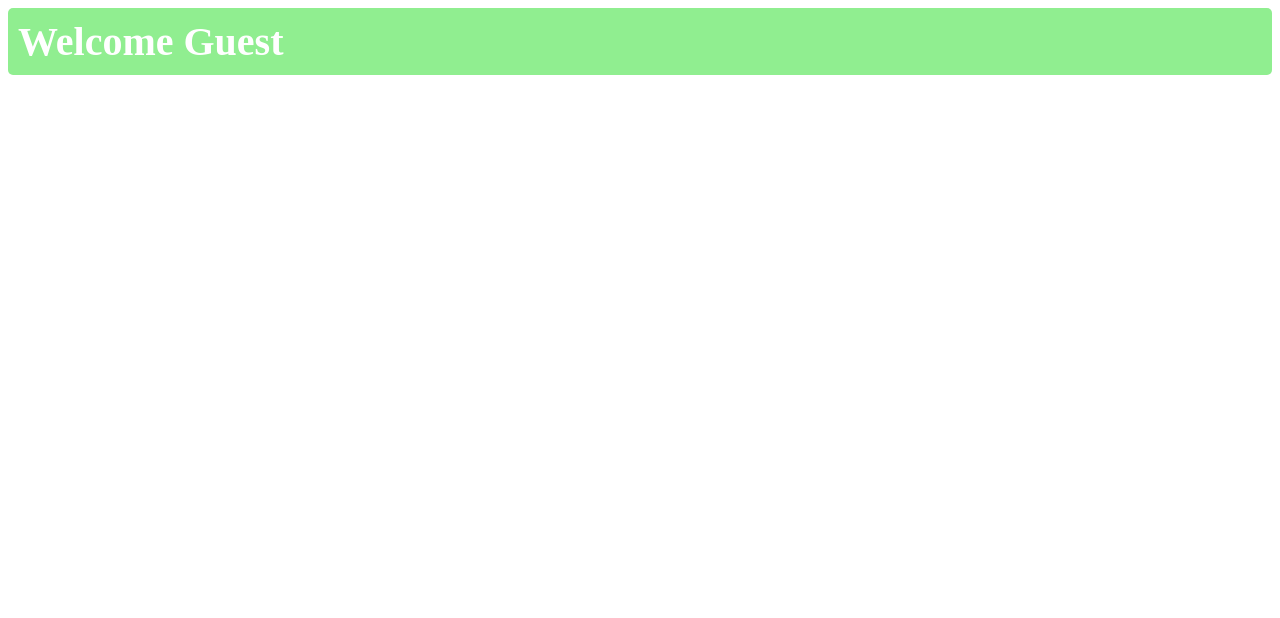
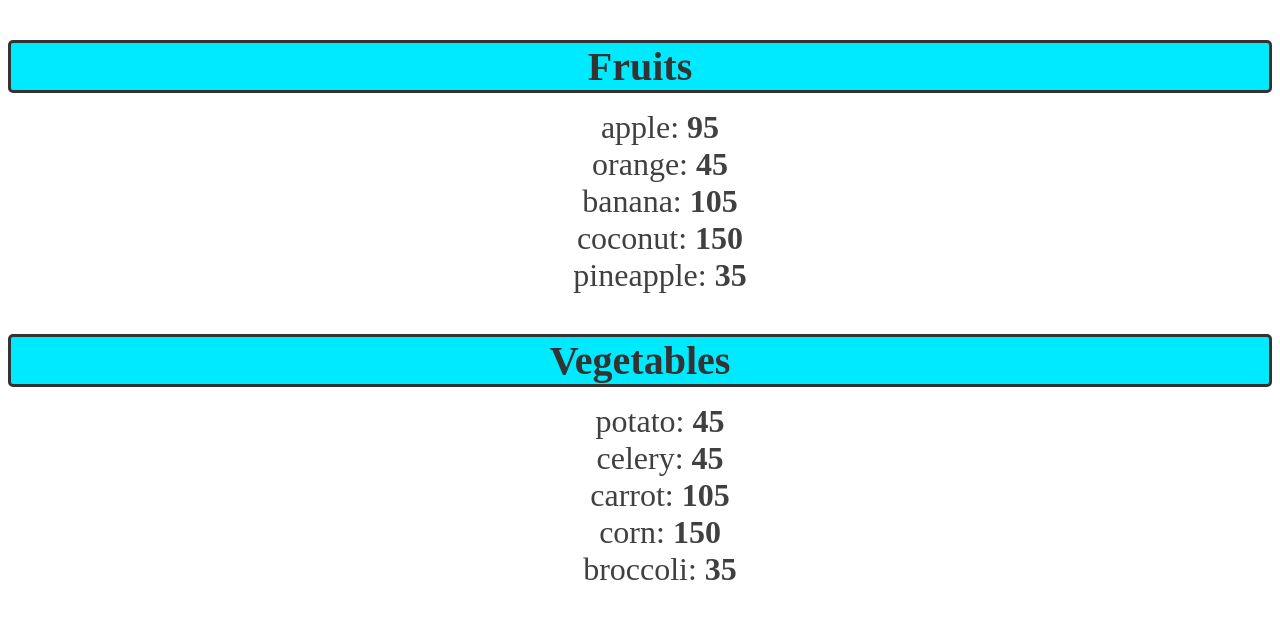
Before and after one commit to Zuhn0/React, a React (Vite) app in the folder my-react-app/: page / in a window 1280 px wide. Shown: the top 618 px of the page. Built offline with nearby package versions, Linux system fonts and the light colour scheme.

Commit message:
Render_lists

```diff
--- a/my-react-app/src/App.jsx
+++ b/my-react-app/src/App.jsx
@@ -1,14 +1,23 @@
-//Conditional rendering = allows you to control what gets rendered
-//                        in your application based on certain conditions
-//                        (show,hide, or change components)
+import List from './List.jsx'
+function App() {
+        const fruits=[{id:1,name:"apple",calories:95}
+                     ,{id:2,name:"orange",calories:45},
+                      {id:3,name:"banana" , calories:105},
+                      {id:4,name:"coconut",calories:150},
+                      {id:5,name:"pineapple", calories:35}];
 
-import UserGreeting from './UserGreeting.jsx'
-function App() {
-   return(
-      <>
-       <UserGreeting isLoggedIn={true} />
-      </>
-   );
+     const vegetables=[{id:6,name:"potato",calories:45}
+                     ,{id:7,name:"celery",calories:45},
+                      {id:8,name:"carrot" , calories:105},
+                      {id:9,name:"corn",calories:150},
+                      {id:10,name:"broccoli", calories:35}];
+     return (<>
+     {fruits.length>0 ? <List items={fruits} category="Fruits"></List> : null}
+
+     {vegetables.length>0 ? <List items={vegetables} category="Vegetables"></List> : null}
+     </>)
+     //THE ABOVE LINE IS COATING FOR "React.createElement(List, { items: fruits, category: "Fruits" })
+
 }
 
 export default App
--- /dev/null
+++ b/my-react-app/src/List.jsx
@@ -0,0 +1,62 @@
+// function List(){
+//    const fruits=["apple","orange","banana","coconut","pineapple"];
+
+//    const listItems=fruits.map(fruit=><li>{fruit}</li>);
+//    return (<ol>{listItems}</ol>);
+// }
+// import PropTypes from 'prop-types';
+// function List(props){
+   // const fruits=[{id:1,name:"apple",calories:95}
+   //             ,{id:2,name:"orange",calories:45},
+   //             {id:3,name:"banana" , calories:105},
+   //             {id:4,name:"coconut",calories:150},
+   //             {id:5,name:"pineapple", calories:35}];
+   // fruits.sort((a,b)=>a.name.localeCompare(b.name)); // ALPHABETICAL
+      // fruits.sort((a,b)=>b.name.localeCompare(a.name));  //REVERSE ALPHABETICAL
+         // // fruits.sort((a,b)=>a.calories-b.calories);  //NUMERIC
+         //          fruits.sort((a,b)=>b.calories-a.calories);  //REVERSE NUMERIC
+
+         // HOW TO FILTER DATA ///
+
+      // const lowCalFruits=fruits.filter(fruit=> fruit.calories<100);
+
+
+
+   // const listItems=lowCalFruits.map(lowCalFruit=><li key={lowCalFruit.id}>
+   //                                    {lowCalFruit.name}:&nbsp;
+   //                                    <b>{lowCalFruit.calories}</b></li>);
+
+//    const listItems=itemList.map(fruit=>   <li key={fruit.id}>
+//                                           {fruit.name}:&nbsp;
+//                                           <b>{fruit.calories}</b></li>);
+//    return (<ol>{listItems}</ol>);
+// }
+// export default List
+
+import './index.css'
+function List(props){
+
+      const category=props.category;
+      const itemList=props.items;
+     const listItems=itemList.map(item=>   <li key={item.id}>
+                                          {item.name}:&nbsp;
+                                          <b>{item.calories}</b></li>);
+   return (
+      <>
+        <h3 className="list-category">{category}</h3>
+        <ol className="list-items">{listItems}</ol>
+      </>  );
+}
+// List.protoTypes={
+//    category: PropTypes.string,
+//    items: PropTypes.arrayOf(PropTypes.shape({id:PropTypes.number,
+//                                               name:PropTypes.string,
+//                                              calories:PropTypes.number
+//    })),
+// }
+List.defaultProps={
+   category:"category",
+   item:[],
+}
+
+export default List
--- a/my-react-app/src/UserGreeting.jsx
+++ /dev/null
@@ -1,21 +0,0 @@
-import './index.css';
-import PropTypes from 'prop-types';
-
-function UserGreeting({ isLoggedIn = false, username = 'Guest' }) {
-  const welcomeMessage = (
-    <h2 className="welcome-message">Welcome {username}</h2>
-  );
-
-  const loginPrompt = (
-    <h2 className="login-prompt">Please log in to continue</h2>
-  );
-
-  return isLoggedIn ? welcomeMessage : loginPrompt;
-}
-
-UserGreeting.propTypes = {
-  isLoggedIn: PropTypes.bool,
-  username: PropTypes.string,
-};
-
-export default UserGreeting;
--- a/my-react-app/src/index.css
+++ b/my-react-app/src/index.css
@@ -1,16 +1,24 @@
-.welcome-message{
+
+.list-category{
     font-size: 2.5em;
-    background-color:lightgreen;
-    color:white;
+    font-weight:bold;
+    color:hsl(0,0%,20%);
+    margin-bottom: 10px;
+    text-align:center;
+    border:3px solid;
     border-radius:5px;
-    padding: 10px;
+    background-color:hsl(185,100%,50%);
+}
+
+.list-items li{
+    font-size:2em;
+    list-style:none;
+    color:hsl(0,0%,25%);
+    text-align:center;
     margin:0;
 }
-.login-prompt{
-        font-size: 2.5em;
-    background-color:red;
-    color:white;
-    border-radius:5px;
-    padding: 10px;
-    margin:0;
+
+.list-items li:hover{
+    color:hsl(0,0%,45%);
+    cursor:pointer;
 }
```
